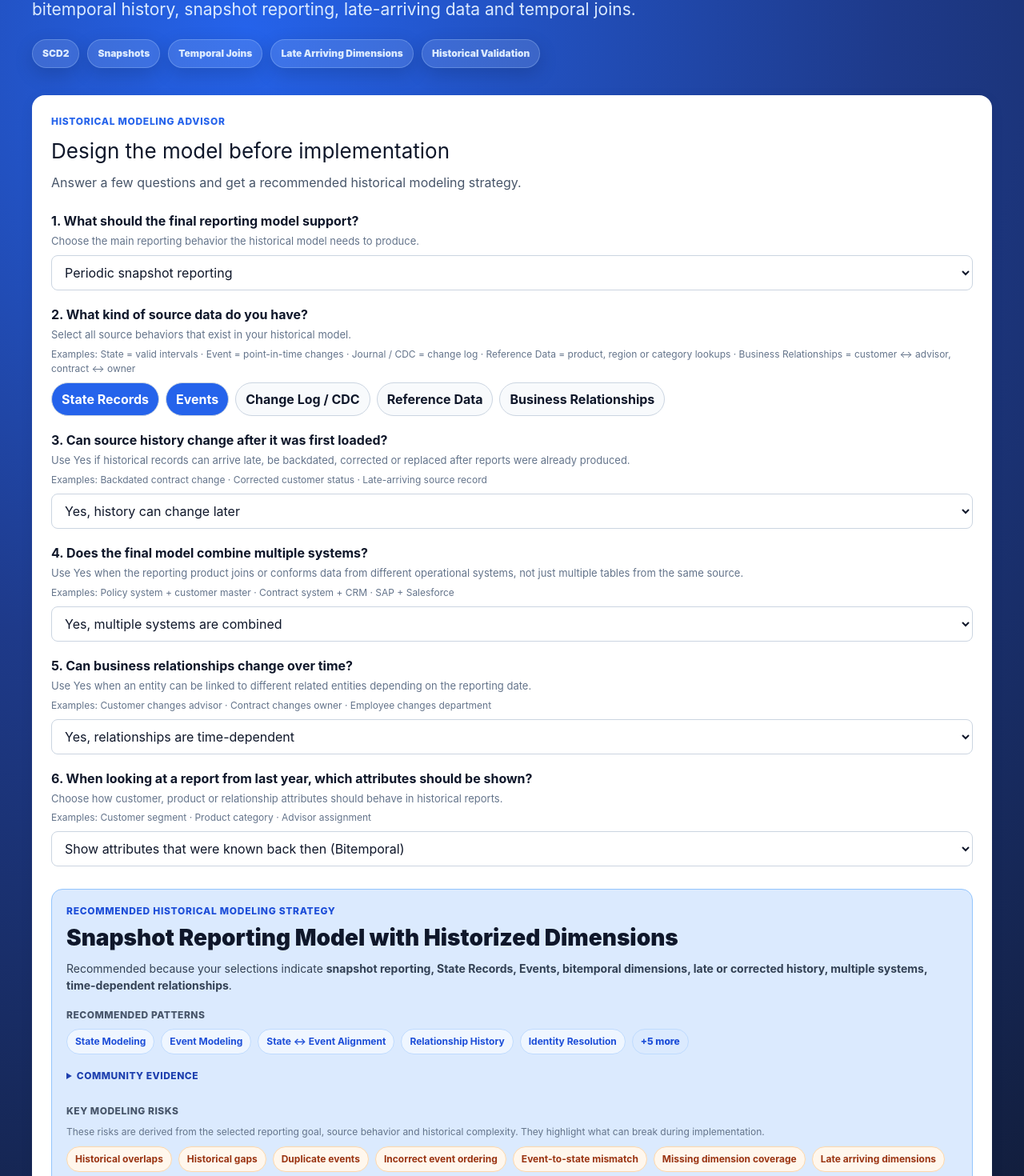
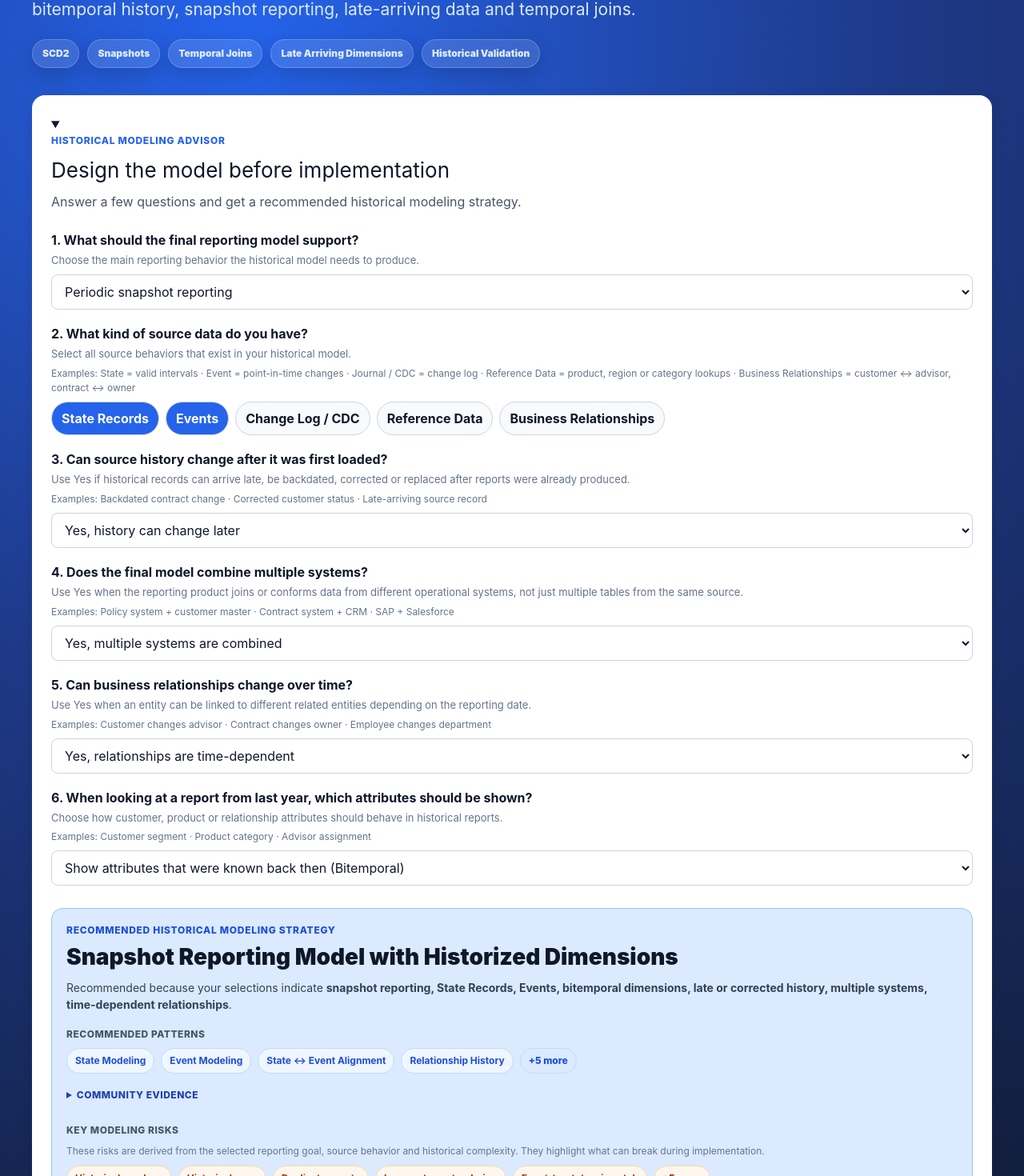
Before and after one commit to frohnhaus-sketch/bitemporal-debugger, a Next.js app: page / in a window 1280 px wide. Shown: the part 268-1738 px from the top of the page at 80% size. Built offline with nearby package versions, Linux system fonts and the light colour scheme.

Commit message:
Add activation funnel and analytics dashboard

```diff
--- a/app/page.tsx
+++ b/app/page.tsx
@@ -531,9 +531,7 @@ function InfoBox({ title, items }: { title: string; items: string[] }) {
                 cta: "explore_more_patterns",
               });
 
-              document
-                .getElementById("advisor-section")
-                ?.scrollIntoView({ behavior: "smooth", block: "start" });
+              window.location.href = "/patterns";
             }}
             style={{
               border: "1px solid #cbd5e1",
--- a/app/patterns/page.tsx
+++ b/app/patterns/page.tsx
@@ -267,19 +267,12 @@ export default function PatternsPage() {
                 {group.patterns.map((pattern) => (
                   <article
                     key={pattern.name}
-                    onClick={() => {
-                      track("pattern_opened", {
-                        pattern: pattern.name,
-                        group: group.title,
-                      });
-                    }}
                     style={{
                       background: "#ffffff",
                       color: "#0f172a",
                       borderRadius: 14,
                       padding: 16,
                       border: "1px solid #dbeafe",
-                      cursor: "pointer",
                     }}
                   >
                     <h3
--- a/components/AdvisorPanel.tsx
+++ b/components/AdvisorPanel.tsx
@@ -121,7 +121,13 @@ export function AdvisorPanel() {
   }
 
   return (
-    <section
+    <details
+      open
+      onToggle={(event) => {
+        track("advisor_toggled", {
+          open: event.currentTarget.open,
+        });
+      }}
       style={{
         background: "#ffffff",
         color: "#0f172a",
@@ -131,18 +137,24 @@ export function AdvisorPanel() {
         boxShadow: "0 4px 16px rgba(15, 23, 42, 0.08)",
       }}
     >
-      <SectionEyebrow>Historical Modeling Advisor</SectionEyebrow>
+      <summary
+        style={{
+          cursor: "pointer",
+          listStylePosition: "inside",
+        }}
+      >
+        <SectionEyebrow>Historical Modeling Advisor</SectionEyebrow>
 
-      <h2 style={{ margin: "0 0 8px", fontSize: 26 }}>
-        Design the model before implementation
-      </h2>
+        <h2 style={{ margin: "0 0 8px", fontSize: 26 }}>
+          Design the model before implementation
+        </h2>
 
-      <p style={{ color: "#475569", marginTop: 0, marginBottom: 24 }}>
-        Answer a few questions and get a recommended historical modeling
-        strategy.
-      </p>
+        <p style={{ color: "#475569", marginTop: 0, marginBottom: 0 }}>
+          Answer a few questions and get a recommended historical modeling strategy.
+        </p>
+      </summary>
 
-      <div style={{ display: "grid", gap: 18 }}>
+      <div style={{ display: "grid", gap: 18, marginTop: 24 }}>
         <QuestionBlock
           title="1. What should the final reporting model support?"
           description="Choose the main reporting behavior the historical model needs to produce."
@@ -337,7 +349,7 @@ export function AdvisorPanel() {
             </div>
 
             <div style={{ display: "flex", flexWrap: "wrap", gap: 8 }}>
-              {blueprint.patterns.slice(0, 5).map((pattern) => (
+              {blueprint.patterns.slice(0, 4).map((pattern) => (
                 <span
                   key={pattern}
                   style={{
@@ -518,7 +530,7 @@ export function AdvisorPanel() {
               historical complexity. They highlight what can break during implementation.
             </p>
             <div style={{ display: "flex", flexWrap: "wrap", gap: 8 }}>
-              {blueprint.risks.slice(0, 8).map((risk) => (
+              {blueprint.risks.slice(0, 5).map((risk) => (
                 <span
                   key={risk}
                   title={getRiskTooltip(risk)}
@@ -676,7 +688,7 @@ export function AdvisorPanel() {
           </div>
         </details>
       </div>
-    </section>
+    </details>
   );
 }
 
```
